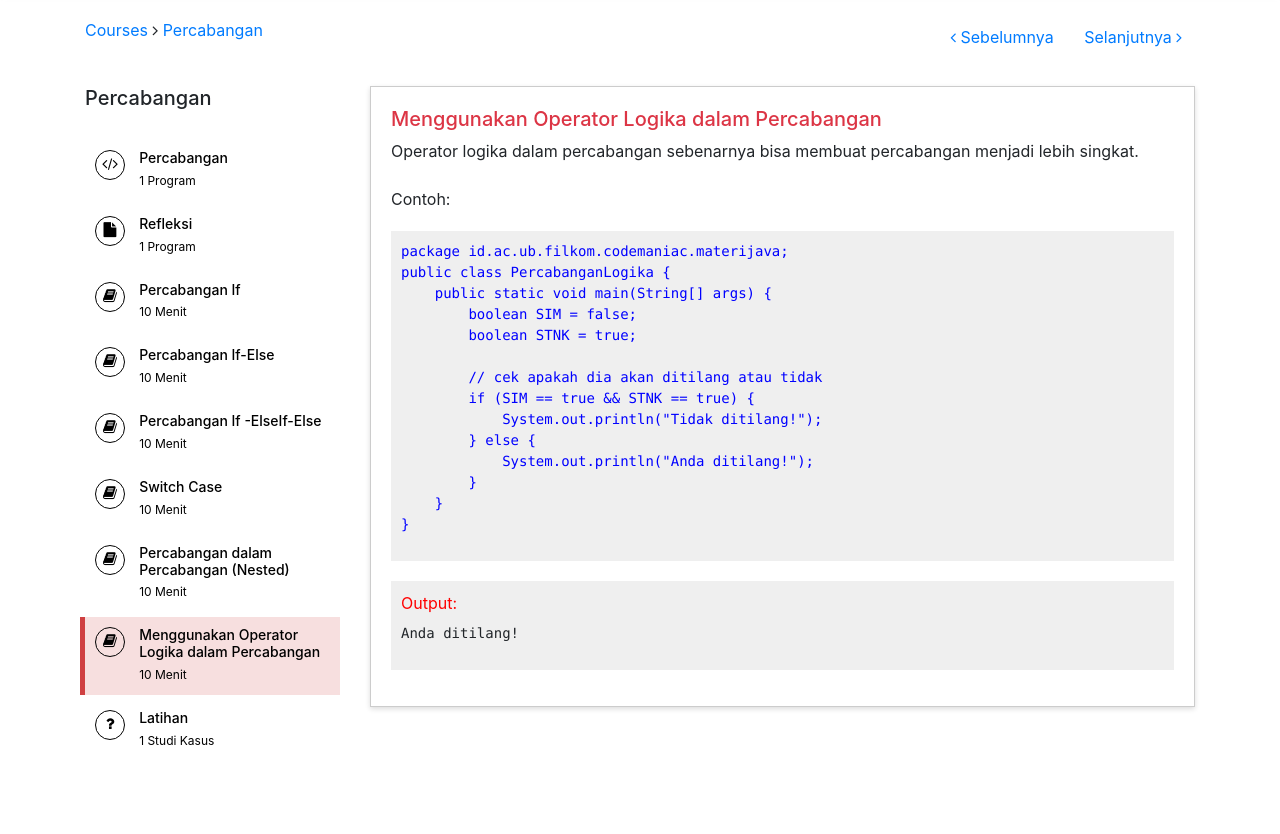
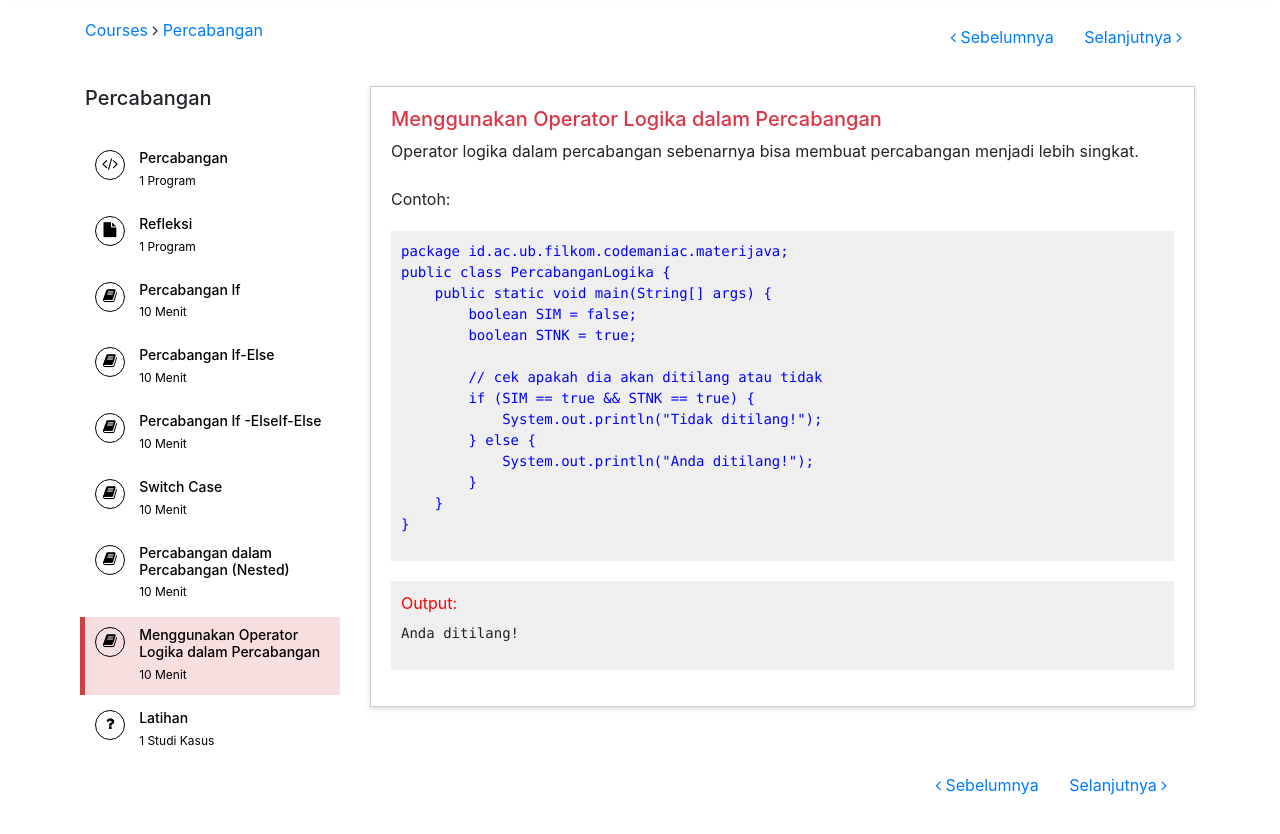
Before and after one commit to nleksanaputri/codemaniac-filkom, a plain HTML site: page materi/percabangan/materi-6.html in a window 1280 px wide. Shown: the part 98-932 px from the top of the page. Before the commit the page ends 864 px from the top, so only its background shows below. Drawn offline with nearby package versions, Linux system fonts and the light colour scheme.

Commit message:
Update materi-6.html

```diff
--- a/materi/percabangan/materi-6.html
+++ b/materi/percabangan/materi-6.html
@@ -213,7 +213,20 @@ public class PercabanganLogika {
 
             </div>
         </div>
-
+        <div class="new-breadcrumb">
+            <div class="container">
+                <div class="row">
+                    <div class="col-12">
+                        <div class="float-right">
+                            <a href="materi-5.html" class="btn btn-link"><i class="fa fa-angle-left"
+                                    aria-hidden="true"></i> Sebelumnya</a>
+                            <a href="latihan.html" class="btn btn-link">Selanjutnya <i class="fa fa-angle-right"
+                                    aria-hidden="true"></i></a>
+                        </div>
+                    </div>
+                </div>
+            </div>
+        </div>
     </div>
 
     <script src="https://code.jquery.com/jquery-3.2.1.slim.min.js"
```
